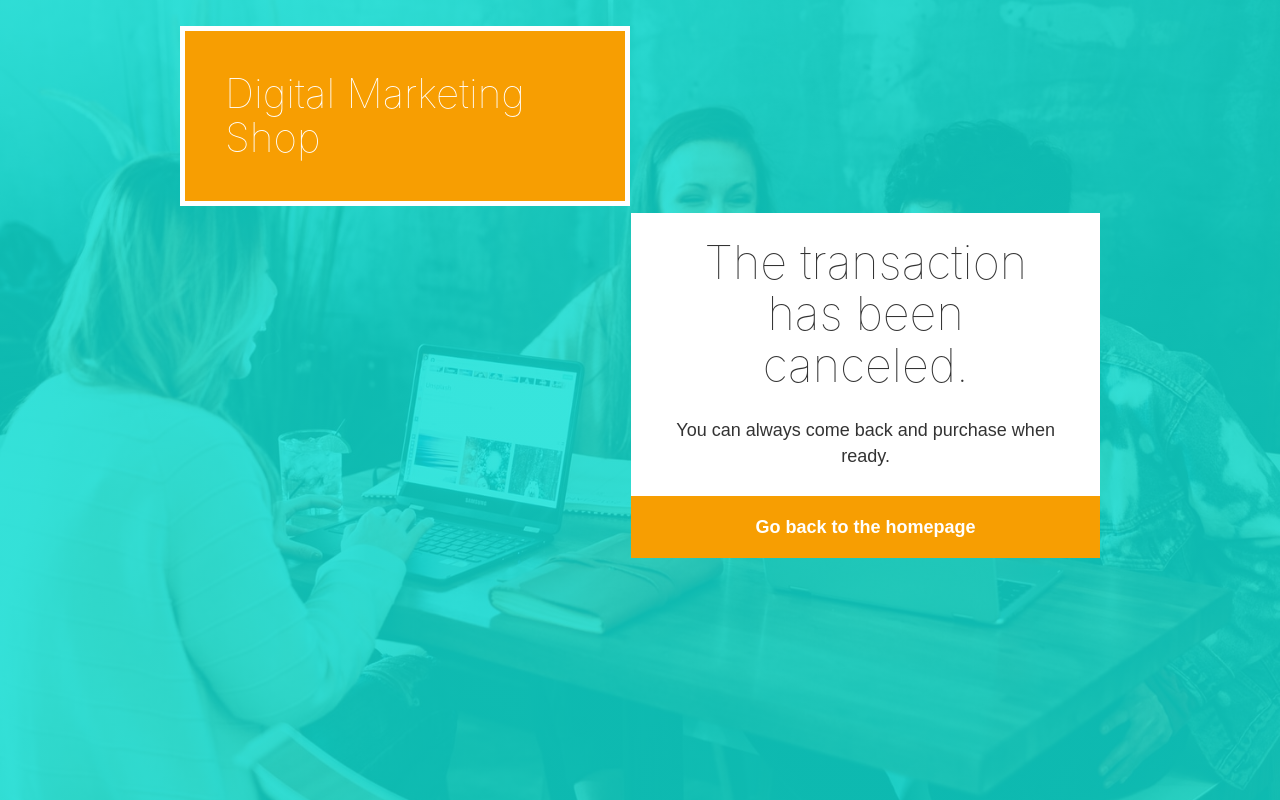
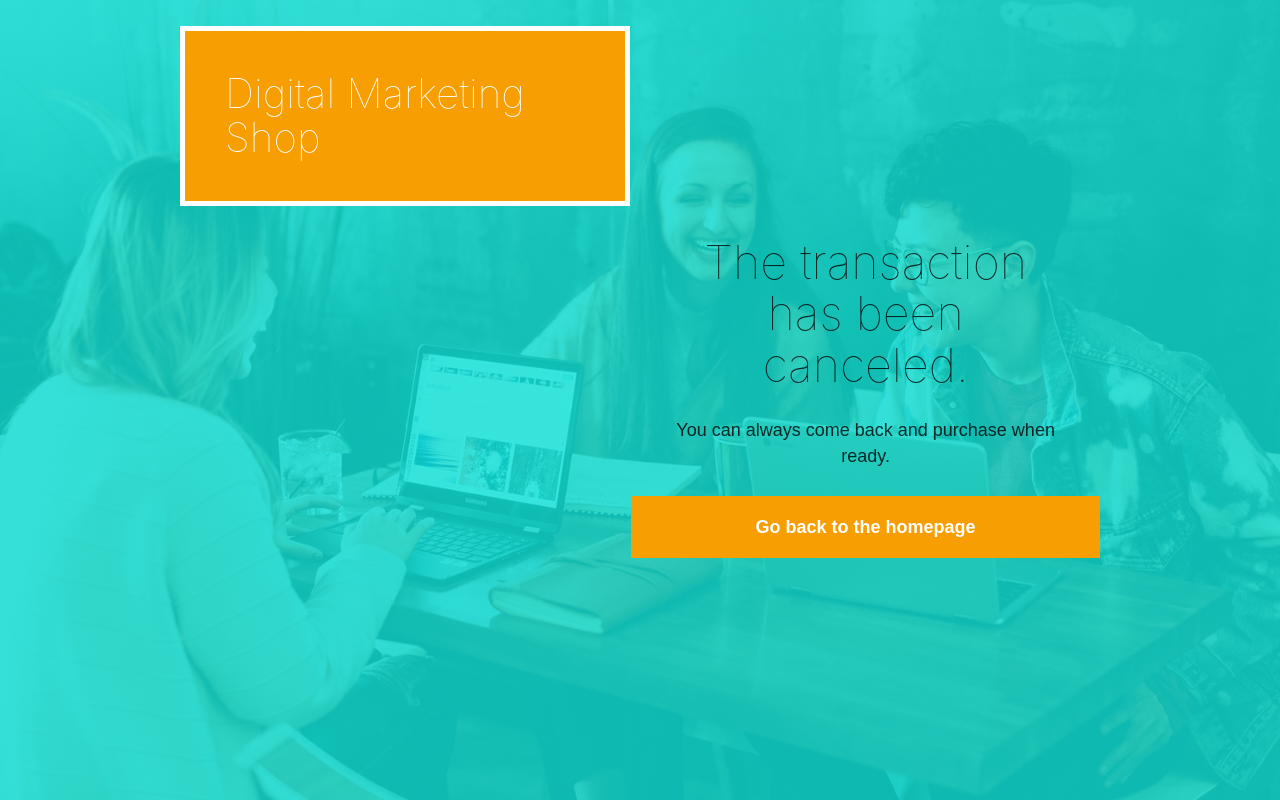
Before and after one commit to digitalNomadRudolf/seo-product-shop, a Gatsby site: page /cancel in a window 1280 px wide. Built offline with nearby package versions, Linux system fonts and the light colour scheme; Gatsby itself is replaced by a stand-in of ours.

Commit message:
Update layout.js

```diff
--- a/src/components/layout.js
+++ b/src/components/layout.js
@@ -35,7 +35,7 @@ const Layout = ({ children }) => {
           paddingTop: 0,
         }}
       >
-        <main className={`maincontent ${window.location.pathname !== '/products' ? 'addbg' : 'takeflex'}`}>{children}</main>
+        <main className="maincontent">{children}</main>
         {/* <footer className="footer">
           © {new Date().getFullYear()}, Built with
           {` `}
```
